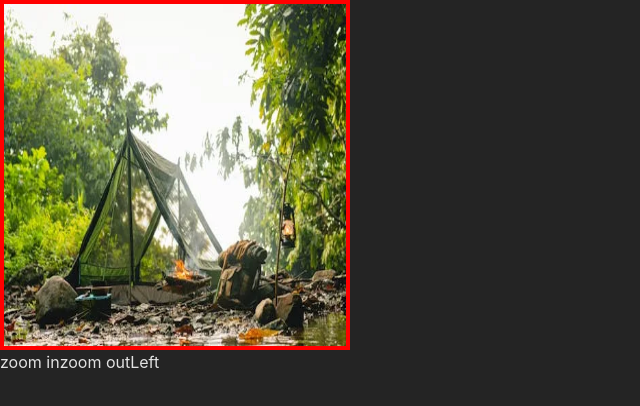
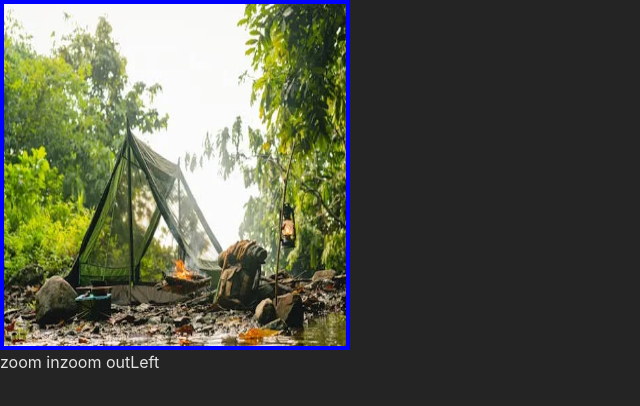
Before and after one commit to Samadhanshelke/Image-pinching, a React (Vite) app: page / in a window 1280 px wide. Shown: the top 406 px of the page, without its empty margins (0-640 px from the left). Built offline with nearby package versions, Linux system fonts and the light colour scheme.

Commit message:
testing 52

```diff
--- a/src/ZoomableImage.jsx
+++ b/src/ZoomableImage.jsx
@@ -61,11 +61,14 @@ const ZoomableImage = ({ src }) => {
   };
 
   useEffect(()=>{
-console.log('zoom',zoom)
-if(zoom < 1){
+    if(zoom < 1){
+  console.log('zoom',zoom)
+  setPosition(
+    { x: 0, y: 0 }
+  )
   setZoom(1)
 }
-  },[zoom])
+  },[zoom,position])
 
   const handleTouchEnd = () => {
     setInitialDistance(null);
@@ -87,7 +90,7 @@ if(zoom < 1){
     display:'flex',
     justifyContent:"center",
     alignItems:"center",
-    border:'4px solid red'
+    border:'4px solid blue'
   };
 
   const imgStyle = {
```
